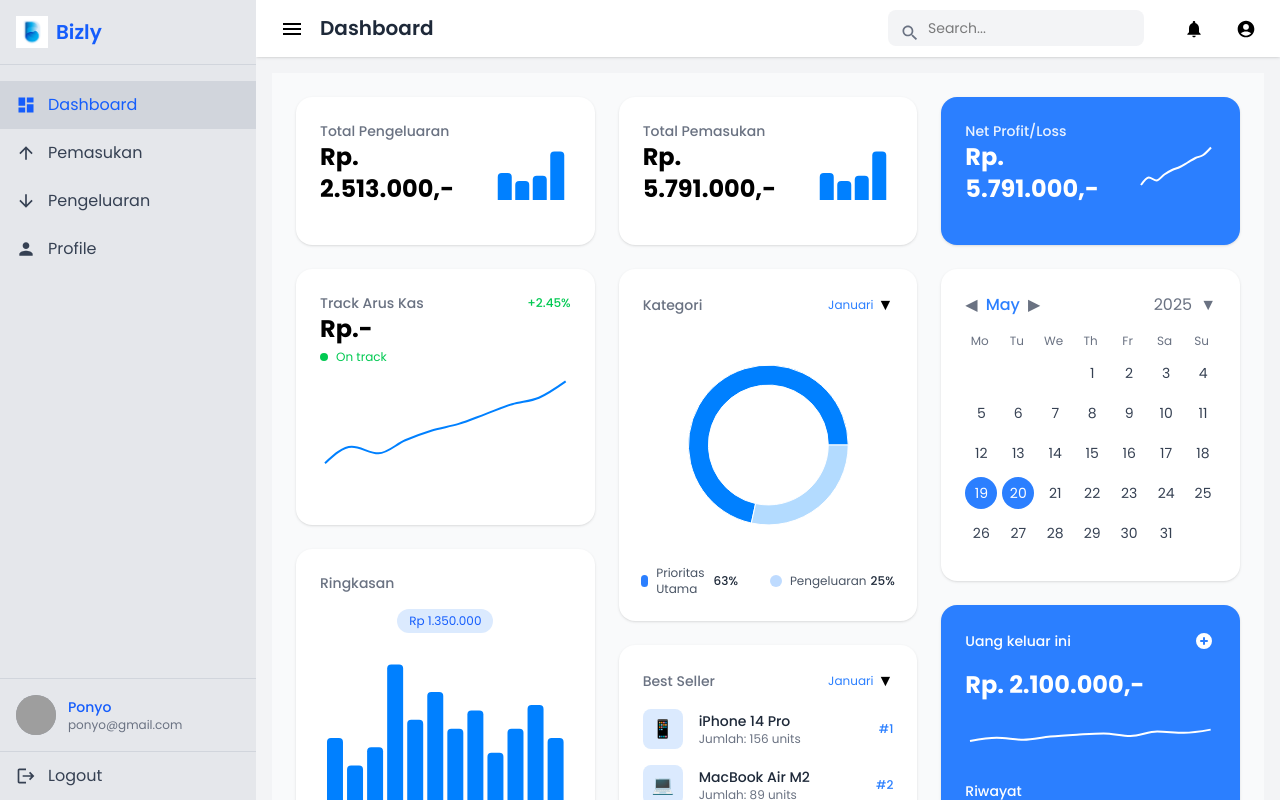
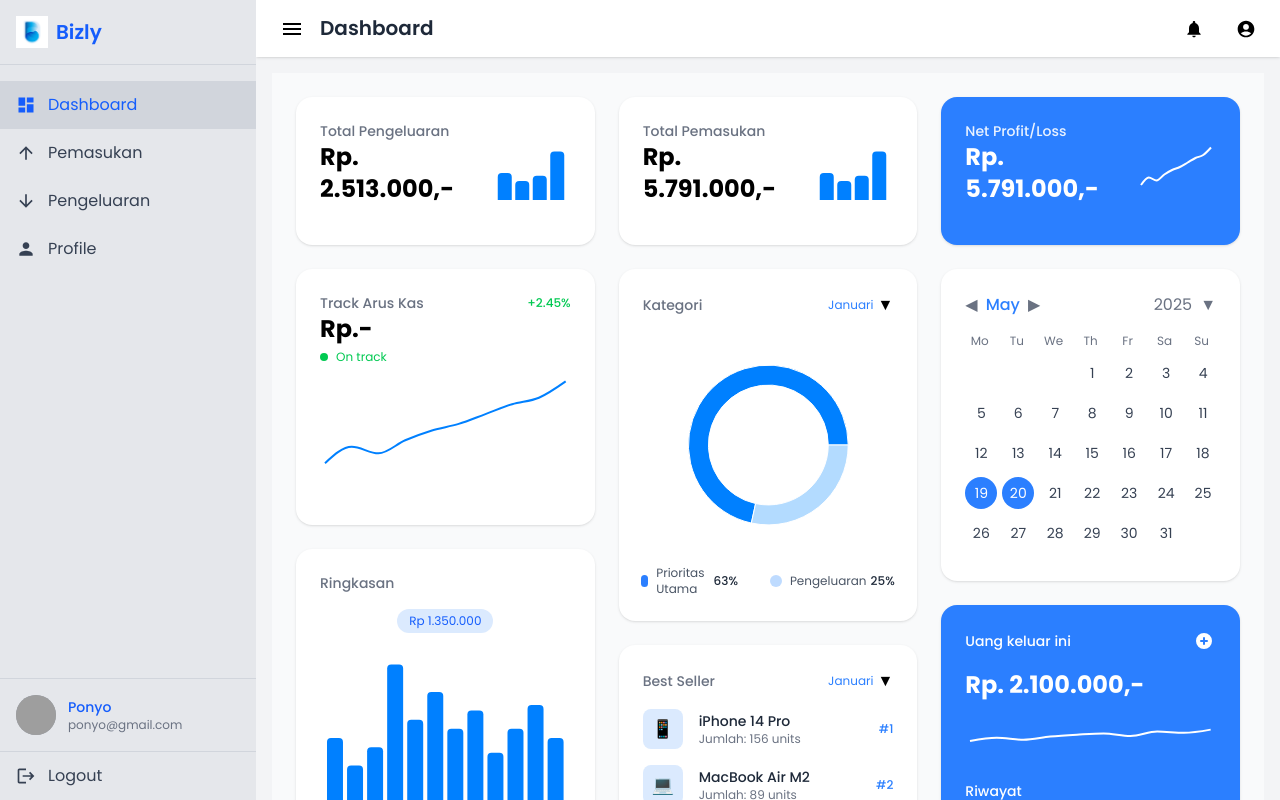
Before and after one commit to bizly-dbs/bizly-webapp, a React (Vite) app in the folder app/: page /dashboard in a window 1280 px wide. Built offline with nearby package versions, Linux system fonts and the light colour scheme; grey boxes are pictures that could not be loaded.

Commit message:
feat: add folder for profile and hide search engine on dashboard

```diff
--- a/app/src/App.jsx
+++ b/app/src/App.jsx
@@ -9,13 +9,13 @@ import Register from './components/Register';
 import LupaPassword from './components/LupaPassword';
 
 import Dashboard from './pages/Overview/Dashboard';
-import ProfileCard from './pages/profile';
+import ProfileCard from './pages/profile/profile';
 
 import Pemasukan from './pages/pemasukan/Pemasukan';
 import TambahMasuk from './pages/pemasukan/TambahMasuk';
 
 import Pengeluaran from './pages/pengeluaran/pengeluaran';
-import TambahKeluar from './pages/pengeluaran/TamabahKeluar';
+import TambahKeluar from './pages/pengeluaran/TambahKeluar';
 
 function App() {
   return (
--- a/app/src/components/Navbar.jsx
+++ b/app/src/components/Navbar.jsx
@@ -97,6 +97,9 @@ const Navbar = ({ isSidebarOpen, toggleSidebar }) => {
     setShowSearch(false);
   };
 
+  // Check if current route is dashboard
+  const isDashboard = location.pathname === '/dashboard';
+
   return (
     <div className="bg-white shadow-sm px-4 py-2 flex items-center justify-between relative font-['Poppins']">
       {/* Left side - Menu toggle and Page title */}
@@ -113,7 +116,9 @@ const Navbar = ({ isSidebarOpen, toggleSidebar }) => {
 
       {/* Right side - Search, notifications, help, profile */}
       <div className="flex items-center space-x-4">
-        {/* Search bar */}
+        {/* Search bar - Only show if not on dashboard */}
+        {!isDashboard && (
+          <>
             <div className="relative hidden md:block" ref={searchRef}>
               <form onSubmit={handleSearchSubmit}>
                 <input
@@ -141,6 +146,8 @@ const Navbar = ({ isSidebarOpen, toggleSidebar }) => {
                 <SearchIcon fontSize="small" />
               </button>
             </div>
+          </>
+        )}
 
         {/* Notification button */}
         <div className="relative" ref={notificationsRef}>
@@ -211,8 +218,8 @@ const Navbar = ({ isSidebarOpen, toggleSidebar }) => {
         </div>
       </div>
 
-      {/* Mobile search overlay */}
-      {showSearch && (
+      {/* Mobile search overlay - Only show if not on dashboard */}
+      {!isDashboard && showSearch && (
         <div className="absolute left-0 top-full w-full bg-white shadow-md p-4 md:hidden z-10" ref={searchRef}>
           <form onSubmit={handleSearchSubmit} className="relative">
             <input
```
Also changed, not shown: app/src/pages/pengeluaran/TambahKeluar.jsx (renamed from app/src/pages/pengeluaran/TamabahKeluar.jsx), app/src/pages/profile/profile.jsx (renamed from app/src/pages/profile.jsx). Lines whose indentation alone changed are shown as unchanged.
